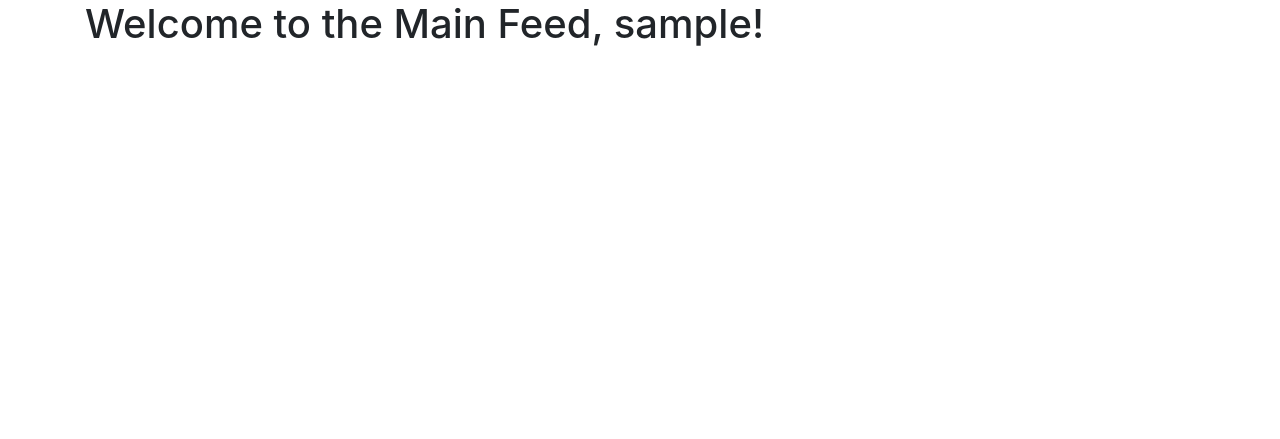
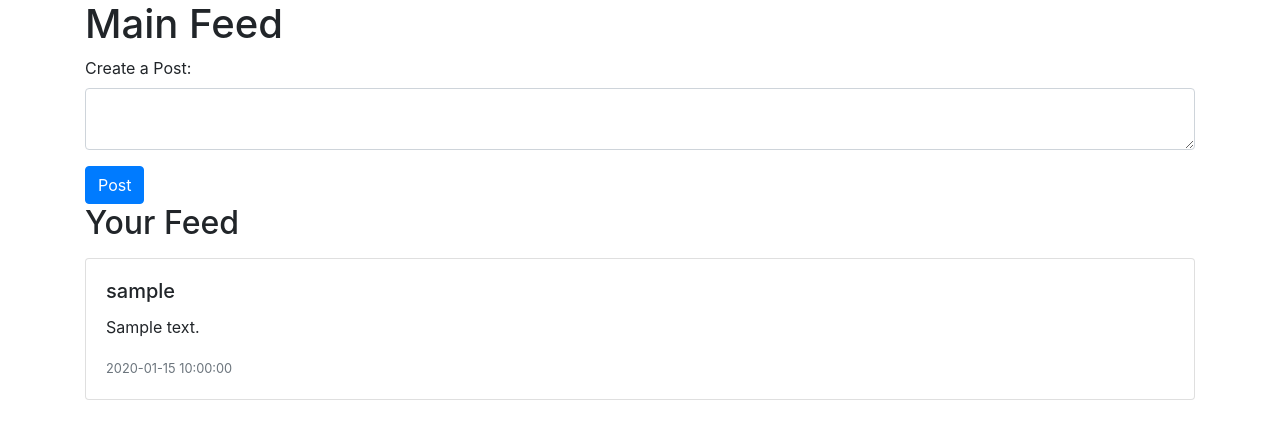
Before and after one commit to jcacc2002/PHP-Synoptic, a PHP site: page /main_feed.php in a window 1280 px wide. Shown: the part 56-495 px from the top of the page. Run offline with PHP 8.4, Linux system fonts and the light colour scheme; the visitor is signed in with stand-in values (Sample User, id 1); tables that the repository leaves empty or names only in its code hold one stand-in row (values such as "Sample post"); some libraries are stand-ins or nearby versions.

Commit message:
Updated main_feed.php
+ Users can now create posts and only them and their friends can view them.

```diff
--- a/main_feed.php
+++ b/main_feed.php
@@ -4,12 +4,57 @@ if (!isset($_SESSION['username'])) {
     header("Location: index.php");
     exit();
 }
+
+include('config.php');
+include('includes/header.php');
+
+$username = $_SESSION['username'];
+$query = "SELECT user_id FROM users WHERE username='$username'";
+$result = mysqli_query($conn, $query);
+$user = mysqli_fetch_assoc($result);
+$user_id = $user['user_id'];
+
+// Handle post form submission
+if ($_SERVER["REQUEST_METHOD"] == "POST" && isset($_POST['content'])) {
+    $content = mysqli_real_escape_string($conn, $_POST['content']);
+    $query = "INSERT INTO posts (user_id, content) VALUES ('$user_id', '$content')";
+    mysqli_query($conn, $query);
+}
+
+// Fetch posts from the user and their friends
+$query = "
+    SELECT p.content, p.created_at, u.username
+    FROM posts p
+    JOIN users u ON p.user_id = u.user_id
+    WHERE p.user_id = '$user_id'
+    OR p.user_id IN (SELECT friend_id FROM friends WHERE user_id = '$user_id')
+    ORDER BY p.created_at DESC
+";
+$posts = mysqli_query($conn, $query);
 ?>
 
-<?php include('includes/header.php'); ?>
+<div class="container">
+    <h1>Main Feed</h1>
 
-<div class="container">
-    <h1>Welcome to the Main Feed, <?php echo $_SESSION['username']; ?>!</h1>
+    <!-- Post Creation Form -->
+    <form method="POST" action="main_feed.php">
+        <div class="form-group">
+            <label for="content">Create a Post:</label>
+            <textarea class="form-control" id="content" name="content" required></textarea>
+        </div>
+        <button type="submit" class="btn btn-primary">Post</button>
+    </form>
+
+    <h2>Your Feed</h2>
+    <?php while ($post = mysqli_fetch_assoc($posts)): ?>
+        <div class="card mt-3">
+            <div class="card-body">
+                <h5 class="card-title"><?php echo htmlspecialchars($post['username']); ?></h5>
+                <p class="card-text"><?php echo htmlspecialchars($post['content']); ?></p>
+                <p class="card-text"><small class="text-muted"><?php echo $post['created_at']; ?></small></p>
+            </div>
+        </div>
+    <?php endwhile; ?>
 </div>
 
 <?php include('includes/footer.php'); ?>
```
